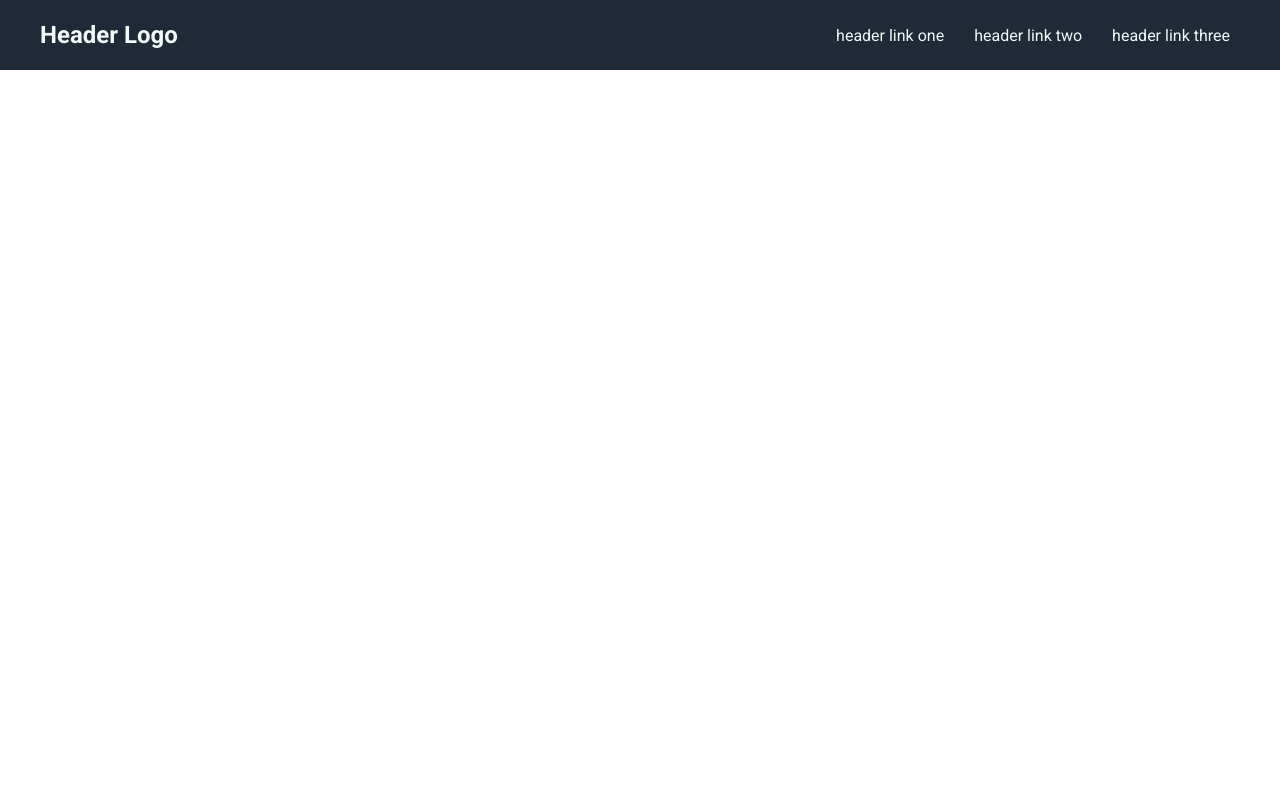
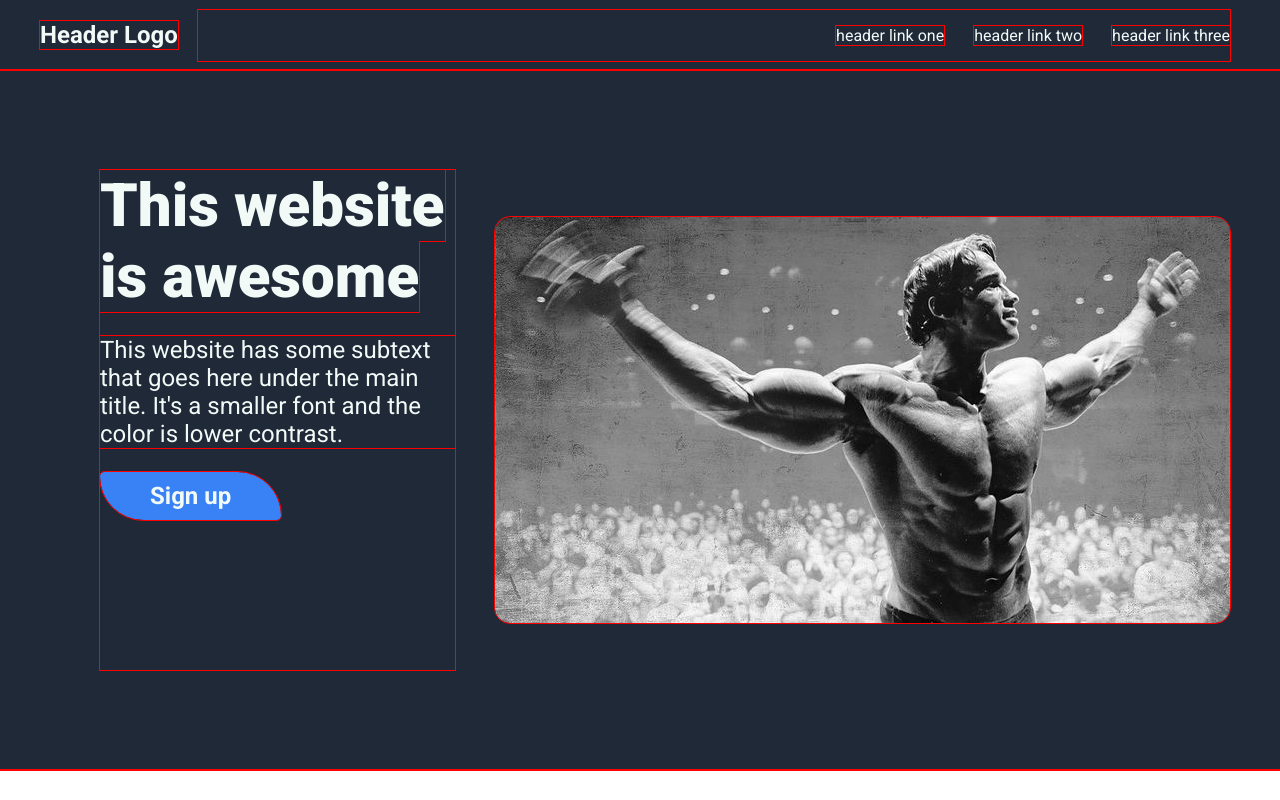
Before and after one commit to disCodeOri/theodinproject, a plain HTML site: page Odin's flexbox/index.html in a window 1280 px wide. Drawn offline with Linux system fonts and the light colour scheme.

Commit message:
Created the entire Hero page division.

```diff
--- a/Odin's flexbox/index.html
+++ b/Odin's flexbox/index.html
@@ -19,9 +19,17 @@
         </div>
     </div>
 
+    <!-- Hero page division -->
+    <div class="hero">
+        <div class="herotext">
+            <strong>This website is awesome</strong>
+            <p>This website has some subtext that goes here under the main title. It's a smaller font and the color is lower contrast.</p>
+            <button type="button">Sign up</button>
+        </div>
+        <img class="heroimage" src="./arnold.jpeg" alt="Arnold Schwarzenegger GOAT image">
+    </div>
+
     <div class="class-container">
-        <!-- Hero page division -->
-        <div class="hero"></div>
         <!-- Inline card stack division -->
         <div class="inline-card-stack"></div>
         <!-- Inspiring quote by thor division -->
--- a/Odin's flexbox/style.css
+++ b/Odin's flexbox/style.css
@@ -3,11 +3,14 @@
 
 * {
     font-family: "Roboto", sans-serif;
+    outline: 1px solid red;
 }
 
 body {
     margin: 0%;
 }
+
+/* All CSS for the Navbar division */
 
 .navbar {
     display: flex;
@@ -33,3 +36,47 @@ body {
     margin: 20px;
     gap: 30px;
 }
+
+/* All CSS for the Hero page division */
+
+.hero {
+    background-color: #1f2937;
+    color: #f2faf8;
+    height: 600px;
+    display: flex;
+    align-items: center;
+    padding: 50px;
+    padding-left: 100px;
+}
+
+.herotext {
+    width: 500px;
+    flex: 4 1 auto;
+    padding-bottom: 150px;
+}
+
+.herotext strong {
+    font-size: 60px;
+    font-weight: 900;
+}
+.herotext p {
+    font-size: 24px;
+}
+
+.herotext button {
+    color: #f2faf8;
+    background-color: #3882f6;
+    font-size: 24px;
+    font-weight: bold;
+    padding: 10px 50px;
+    border: 3px;
+    border-radius: 5px 50px;
+}
+
+img {
+    flex: 1 1 auto;
+    display: flex;
+    justify-content: right;
+    border-radius: 15px;
+    margin-left: 40px;
+}
```
Also changed, not shown: Odin's flexbox/arnold.jpeg (added).
